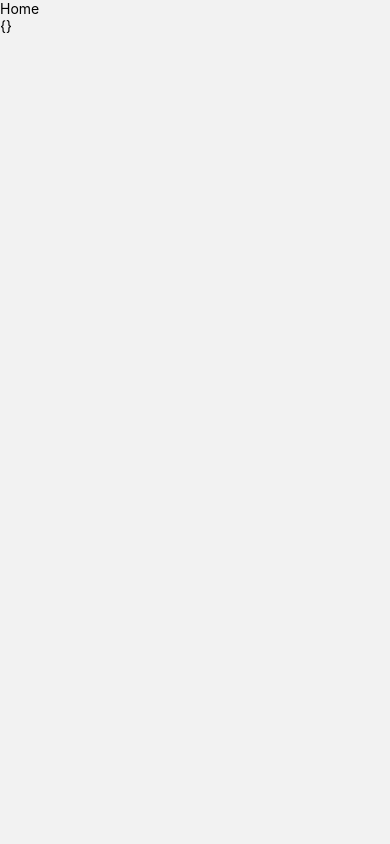
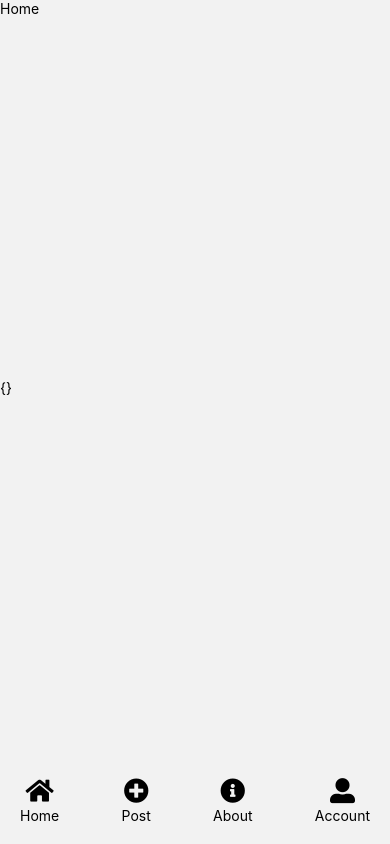
Before and after one commit to Rahul-Rasve/E-Commerce-APP-Frontend, a React Native app: screen /Home in a window 390 px wide. Built offline with nearby package versions, Linux system fonts and the light colour scheme.

Commit message:
footer created

```diff
--- /dev/null
+++ b/components/Footer.jsx
@@ -0,0 +1,38 @@
+import { View, Text, TouchableOpacity, StyleSheet } from "react-native";
+import React from "react";
+import FontAwesome5 from "react-native-vector-icons/FontAwesome5";
+
+const Footer = () => {
+	return (
+		<View className="flex-row m-5 justify-between">
+			<TouchableOpacity>
+				<FontAwesome5 name="home" size={25} style={styles.iconStyle} />
+				<Text>Home</Text>
+			</TouchableOpacity>
+
+			<TouchableOpacity>
+				<FontAwesome5 name="plus-circle" size={25} style={styles.iconStyle} />
+				<Text>Post</Text>
+			</TouchableOpacity>
+
+			<TouchableOpacity>
+				<FontAwesome5 name="info-circle" size={25} style={styles.iconStyle} />
+				<Text>About</Text>
+			</TouchableOpacity>
+
+			<TouchableOpacity>
+				<FontAwesome5 name="user-alt" size={25} style={styles.iconStyle} />
+				<Text>Account</Text>
+			</TouchableOpacity>
+		</View>
+	);
+};
+
+const styles = StyleSheet.create({
+	iconStyle: {
+		marginBottom: 3,
+		alignSelf: "center",
+	},
+});
+
+export default Footer;
--- a/package.json
+++ b/package.json
@@ -19,6 +19,7 @@
     "react": "18.2.0",
     "react-native": "0.74.5",
     "react-native-screens": "3.31.1",
+    "react-native-vector-icons": "^10.1.0",
     "tailwindcss": "^3.2.2"
   },
   "devDependencies": {
--- a/screens/Home.jsx
+++ b/screens/Home.jsx
@@ -1,15 +1,17 @@
 import { View, Text } from "react-native";
 import React, { useContext } from "react";
 import { AuthContext } from "../context/authContext";
+import Footer from "../components/Footer";
 
 const Home = () => {
 	//global context
 	const [state] = useContext(AuthContext);
 
 	return (
-		<View>
+		<View className="flex-1 justify-between ">
 			<Text>Home</Text>
 			<Text>{JSON.stringify(state, null, 4)}</Text>
+			<Footer />
 		</View>
 	);
 };
--- a/screens/auth/Login.jsx
+++ b/screens/auth/Login.jsx
@@ -19,9 +19,11 @@ const Login = ({ navigation }) => {
 
 	const checkdataStrored = async () => {
 		const value = await AsyncStorage.getItem("@auth");
-		console.log("Local Storage Data :==> " + value);
+		if (value) {
+			navigation.navigate("Home");
+		}
 	};
-	// checkdataStrored();
+	checkdataStrored();
 
 	const submit = async () => {
 		try {
@@ -31,10 +33,7 @@ const Login = ({ navigation }) => {
 				return;
 			}
 
-			const { data } = await axios.post(
-				"auth/login",
-				{ ...form }
-			);
+			const { data } = await axios.post("auth/login", { ...form });
 
 			setState(data);
 
```
Also changed, not shown: 1 other file (tests, documents, lock files or other folders).
